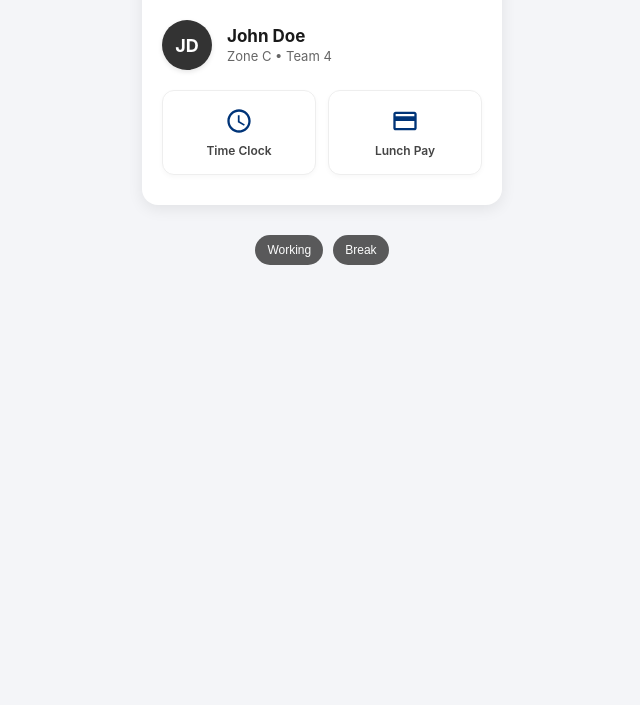
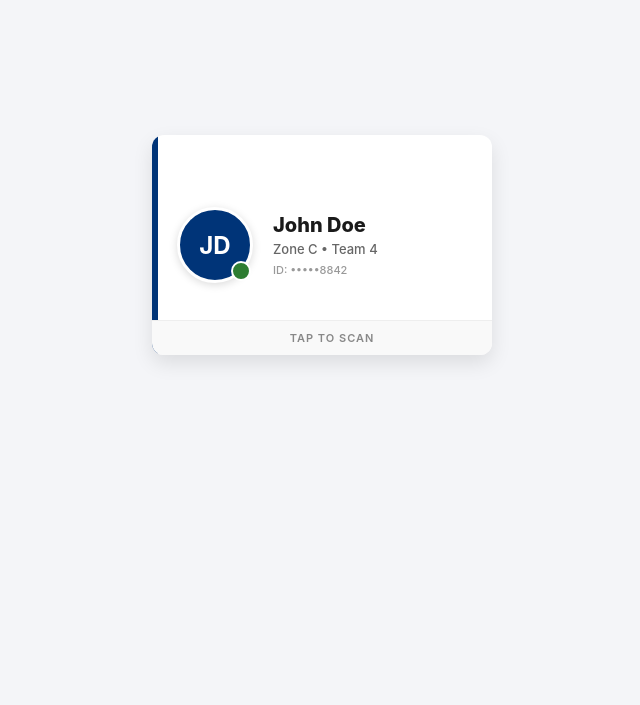
Before and after one commit to ebwilk/QR-Badge, a plain HTML site: page index.html in a window 1280 px wide. Shown: the part 95-800 px from the top of the page, without its empty margins (318-958 px from the left). Drawn offline with Linux system fonts and the light colour scheme.

Commit message:
Update index.html

```diff
--- a/index.html
+++ b/index.html
@@ -3,210 +3,198 @@
 <head>
 <meta charset="UTF-8"/>
 <meta name="viewport" content="width=device-width, initial-scale=1.0, maximum-scale=1.0, user-scalable=no"/>
-<title>Ford Mobile Badge</title>
+<title>Ford Digital ID</title>
 <style>
-    /* --- BRANDING --- */
     :root {
         --ford-blue: #003478;
-        --ford-light-blue: #eef4ff;
+        --bg-gray: #f4f5f8;
         --text-dark: #1a1a1a;
-        --warning: #d32f2f; /* Using Red for urgent break alerts */
-        --bg-gray: #f4f5f8;
     }
 
-    /* --- MOBILE RESET --- */
-    * { box-sizing: border-box; -webkit-tap-highlight-color: transparent; }
-
     body {
-        font-family: "Ford Antenna", -apple-system, BlinkMacSystemFont, Roboto, sans-serif;
+        font-family: "Ford Antenna", -apple-system, BlinkMacSystemFont, "Segoe UI", Roboto, sans-serif;
         background: var(--bg-gray);
         display: flex;
+        justify-content: center;
+        padding: 20px;
+        margin: 0;
+        /* Center vertically for demo */
+        min-height: 80vh;
+        align-items: center;
+    }
+
+    /* --- THE BADGE CONTAINER --- */
+    .id-card {
+        background: white;
+        width: 100%;
+        max-width: 340px;
+        height: 220px; /* Fixed height like a physical card */
+        border-radius: 12px;
+        box-shadow: 0 8px 20px rgba(0,0,0,0.1);
+        position: relative;
+        overflow: hidden;
+        cursor: pointer;
+        transition: transform 0.1s;
+    }
+
+    .id-card:active {
+        transform: scale(0.98);
+    }
+
+    /* --- SIDE A: PRIVACY VIEW --- */
+    .card-front {
+        height: 100%;
+        display: flex;
+        flex-direction: row;
+        align-items: center;
+        padding: 0 25px;
+        gap: 20px;
+        animation: fadeIn 0.3s ease;
+    }
+
+    .photo-area {
+        position: relative;
+    }
+
+    .avatar {
+        width: 70px;
+        height: 70px;
+        border-radius: 50%;
+        background: var(--ford-blue);
+        color: white;
+        display: flex;
+        align-items: center;
+        justify-content: center;
+        font-size: 24px;
+        font-weight: 700;
+        border: 3px solid white;
+        box-shadow: 0 2px 8px rgba(0,0,0,0.15);
+    }
+
+    .status-dot {
+        position: absolute;
+        bottom: 2px;
+        right: 2px;
+        width: 16px;
+        height: 16px;
+        background: #2e7d32; /* Active Green */
+        border: 2px solid white;
+        border-radius: 50%;
+    }
+
+    .info-area h2 {
+        margin: 0;
+        font-size: 20px;
+        color: var(--text-dark);
+        font-weight: 800;
+    }
+
+    .info-area p {
+        margin: 4px 0 0 0;
+        font-size: 13px;
+        color: #666;
+        font-weight: 500;
+    }
+
+    .tap-hint {
+        position: absolute;
+        bottom: 0;
+        left: 0;
+        width: 100%;
+        text-align: center;
+        padding: 10px;
+        background: #f9f9f9;
+        font-size: 11px;
+        color: #888;
+        font-weight: 600;
+        text-transform: uppercase;
+        letter-spacing: 1px;
+        border-top: 1px solid #eee;
+    }
+
+    /* --- SIDE B: QR CODE VIEW --- */
+    .card-back {
+        display: none; /* Hidden by default */
+        height: 100%;
         flex-direction: column;
         align-items: center;
-        padding: 20px;
-        margin: 0;
-        min-height: 100vh;
+        justify-content: center;
+        background: white;
+        animation: zoomIn 0.2s ease;
     }
 
-    /* --- WIDGET CONTAINER --- */
-    .smart-badge {
-        background: white;
-        width: 100%;
-        max-width: 360px; /* Fits standard phones perfectly */
-        border-radius: 16px; /* Rounder corners for mobile feel */
-        box-shadow: 0 4px 15px rgba(0,0,0,0.08);
-        display: flex;
-        flex-direction: column;
-        overflow: hidden;
-        /* Height auto allows it to fit content, but min-height prevents jumping */
-        min-height: 280px;
+    .qr-image {
+        width: 140px;
+        height: 140px;
+        mix-blend-mode: multiply;
     }
 
-    /* --- HEADER --- */
-    .live-status-header {
-        background: var(--ford-light-blue);
-        padding: 15px 20px;
-        display: flex;
-        justify-content: space-between;
-        align-items: center;
-        border-bottom: 1px solid #dae7ff;
+    .scan-text {
+        margin-top: 10px;
+        font-size: 14px;
+        font-weight: 700;
+        color: var(--ford-blue);
     }
 
-    .status-label { font-size: 11px; font-weight: 800; color: var(--ford-blue); text-transform: uppercase; margin-bottom: 4px; display: block; letter-spacing: 0.5px; }
-    .time-display { font-size: 22px; font-weight: 800; color: var(--text-dark); font-variant-numeric: tabular-nums; }
-
-    .status-icon { height: 36px; width: 36px; border-radius: 50%; display: flex; align-items: center; justify-content: center; background: #e3f2fd; color: var(--ford-blue); }
-    .status-icon.break { background: #ffebee; color: var(--warning); animation: pulse 2s infinite; }
-
-    /* --- CONTENT AREA --- */
-    .view-container { padding: 20px; flex: 1; display: flex; flex-direction: column; }
-
-    /* VIEW 1: DASHBOARD */
-    .view-dashboard { display: block; animation: fadeIn 0.3s ease; }
-
-    .user-section { display: flex; align-items: center; gap: 15px; margin-bottom: 20px; }
-    .avatar { width: 50px; height: 50px; border-radius: 50%; background: #333; color: white; display: flex; align-items: center; justify-content: center; font-weight: 700; font-size: 18px; box-shadow: 0 2px 5px rgba(0,0,0,0.1); }
-    .user-info h2 { margin: 0; font-size: 17px; color: var(--text-dark); }
-    .user-info p { margin: 2px 0 0 0; font-size: 13px; color: #666; }
-
-    /* TOUCH TARGETS (BUTTONS) */
-    .action-grid { display: grid; grid-template-columns: 1fr 1fr; gap: 12px; }
-    .action-btn {
-        border: 1px solid #eee; background: white;
-        padding: 16px; /* Large touch target */
-        border-radius: 12px; cursor: pointer;
-        display: flex; flex-direction: column; align-items: center; gap: 8px;
-        transition: transform 0.1s, background 0.2s;
-        box-shadow: 0 2px 5px rgba(0,0,0,0.03);
-    }
-    .action-btn:active { transform: scale(0.96); background: #f5f5f5; } /* Mobile click feel */
-    .action-btn svg { width: 28px; height: 28px; fill: var(--ford-blue); }
-    .action-label { font-size: 12px; font-weight: 600; color: #444; }
-
-    /* VIEW 2: QR CODE */
-    .view-qr { display: none; flex-direction: column; align-items: center; justify-content: center; text-align: center; animation: slideUp 0.3s ease; height: 100%; }
-
-    .qr-context-bar {
-        width: 100%; background: var(--warning); color: white;
-        font-size: 13px; font-weight: 700; text-align: center; padding: 8px;
-        border-radius: 6px; margin-bottom: 15px; display: none;
+    /* --- BLUE STRIPE DECORATION --- */
+    .blue-stripe {
+        position: absolute;
+        top: 0; left: 0; bottom: 0;
+        width: 6px;
+        background: var(--ford-blue);
     }
 
-    .close-btn {
-        margin-top: 20px; width: 100%; padding: 14px;
-        font-size: 14px; font-weight: 700; color: #555;
-        background: #f0f0f0; border: none; border-radius: 8px;
-        cursor: pointer; transition: background 0.2s;
-    }
-    .close-btn:active { background: #e0e0e0; }
+    @keyframes fadeIn { from { opacity: 0; } to { opacity: 1; } }
+    @keyframes zoomIn { from { transform: scale(0.95); opacity: 0; } to { transform: scale(1); opacity: 1; } }
 
-    /* --- ANIMATIONS --- */
-    @keyframes fadeIn { from { opacity: 0; } to { opacity: 1; } }
-    @keyframes slideUp { from { transform: translateY(10px); opacity: 0; } to { transform: translateY(0); opacity: 1; } }
-    @keyframes pulse { 0% { box-shadow: 0 0 0 0 rgba(211, 47, 47, 0.4); } 70% { box-shadow: 0 0 0 8px rgba(211, 47, 47, 0); } 100% { box-shadow: 0 0 0 0 rgba(211, 47, 47, 0); } }
-
-    /* --- SIMULATOR CONTROLS --- */
-    .sim-controls { margin-top: 30px; display:flex; gap:10px; opacity: 0.8; }
-    .sim-btn { padding: 8px 12px; font-size: 12px; background: #333; color: white; border: none; border-radius: 20px; }
 </style>
 </head>
 <body>
 
-<div class="smart-badge">
+<div class="id-card" onclick="toggleCard()">
+    <div class="blue-stripe"></div>
 
-    <div class="live-status-header" id="header-bg">
-        <div>
-            <span class="status-label" id="status-label">Shift Progress</span>
-            <div class="time-display" id="time-display">04h 15m</div>
+    <div class="card-front" id="view-front">
+        <div class="photo-area">
+            <div class="avatar">JD</div>
+            <div class="status-dot"></div>
         </div>
-        <div class="status-icon" id="status-icon">
-            <svg style="width:22px;height:22px;fill:currentColor" viewBox="0 0 24 24"><path d="M11.99 2C6.47 2 2 6.48 2 12s4.47 10 9.99 10C17.52 22 22 17.52 22 12S17.52 2 11.99 2zM12 20c-4.42 0-8-3.58-8-8s3.58-8 8-8 8 3.58 8 8-3.58 8-8 8zm.5-13H11v6l5.25 3.15.75-1.23-4.5-2.67z"/></svg>
+        <div class="info-area">
+            <h2>John Doe</h2>
+            <p>Zone C • Team 4</p>
+            <p style="font-size:11px; color:#999; margin-top:6px;">ID: •••••8842</p>
         </div>
+        <div class="tap-hint">Tap to Scan</div>
     </div>
 
-    <div id="view-main" class="view-container view-dashboard">
-        <div class="user-section">
-            <div class="avatar">JD</div>
-            <div class="user-info">
-                <h2>John Doe</h2>
-                <p>Zone C • Team 4</p>
-            </div>
-        </div>
-
-        <div class="action-grid">
-            <div class="action-btn" onclick="openQR('Time Clock')">
-                <svg viewBox="0 0 24 24"><path d="M12 2C6.48 2 2 6.48 2 12s4.48 10 10 10 10-4.48 10-10S17.52 2 12 2zm0 18c-4.41 0-8-3.59-8-8s3.59-8 8-8 8 3.59 8 8-3.59 8-8 8zm.5-13H11v6l5.25 3.15.75-1.23-4.5-2.67z"/></svg>
-                <span class="action-label">Time Clock</span>
-            </div>
-            <div class="action-btn" onclick="openQR('Cafeteria')">
-                <svg viewBox="0 0 24 24"><path d="M20 4H4c-1.11 0-1.99.89-1.99 2L2 18c0 1.11.89 2 2 2h16c1.11 0 2-.89 2-2V6c0-1.11-.89-2-2-2zm0 14H4v-6h16v6zm0-10H4V6h16v2z"/></svg>
-                <span class="action-label">Lunch Pay</span>
-            </div>
-        </div>
+    <div class="card-back" id="view-back">
+        <img src="https://api.qrserver.com/v1/create-qr-code/?size=150x150&data=FORD-EMPLOYEE-ID" class="qr-image" alt="QR">
+        <div class="scan-text">Ready to Scan</div>
     </div>
-
-    <div id="view-qr" class="view-container view-qr">
-        <div id="qr-alert" class="qr-context-bar">⚠️ Break Ending in 14:22</div>
-
-        <div style="font-weight:700; font-size:18px; margin-bottom:15px; color:#333;" id="qr-title">Scan Badge</div>
-
-        <img src="https://api.qrserver.com/v1/create-qr-code/?size=150x150&data=FORD-ID-123"
-             style="width:160px; height:160px; mix-blend-mode:multiply; border: 4px solid #fff; box-shadow: 0 4px 10px rgba(0,0,0,0.1);">
-
-        <button class="close-btn" onclick="closeQR()">Done</button>
-    </div>
-
-</div>
-
-<div class="sim-controls">
-    <button class="sim-btn" onclick="setMode('shift')">Working</button>
-    <button class="sim-btn" onclick="setMode('break')">Break</button>
 </div>
 
 <script>
-    let currentMode = 'shift';
+    function toggleCard() {
+        const front = document.getElementById('view-front');
+        const back = document.getElementById('view-back');
 
-    function setMode(mode) {
-        currentMode = mode;
-        const header = document.getElementById('header-bg');
-        const label = document.getElementById('status-label');
-        const time = document.getElementById('time-display');
-        const icon = document.getElementById('status-icon');
-        const alert = document.getElementById('qr-alert');
+        if (back.style.display === 'flex') {
+            // Go back to ID
+            back.style.display = 'none';
+            front.style.display = 'flex';
+        } else {
+            // Show QR
+            front.style.display = 'none';
+            back.style.display = 'flex';
 
-        if(mode === 'shift') {
-            label.innerText = "Shift Remaining";
-            time.innerText = "04h 15m";
-            time.style.color = "#1a1a1a";
-            icon.className = "status-icon";
-            icon.innerHTML = '<svg style="width:22px;height:22px;fill:currentColor" viewBox="0 0 24 24"><path d="M11.99 2C6.47 2 2 6.48 2 12s4.47 10 9.99 10C17.52 22 22 17.52 22 12S17.52 2 11.99 2zM12 20c-4.42 0-8-3.58-8-8s3.58-8 8-8 8 3.58 8 8-3.58 8-8 8zm.5-13H11v6l5.25 3.15.75-1.23-4.5-2.67z"/></svg>';
-            header.style.background = "#eef4ff";
-            alert.style.display = 'none';
-        } else {
-            label.innerText = "Break Remaining";
-            time.innerText = "14:22";
-            time.style.color = "#d32f2f";
-            icon.className = "status-icon break";
-            icon.innerHTML = '<svg style="width:22px;height:22px;fill:currentColor" viewBox="0 0 24 24"><path d="M20 3h-1V1h-2v2H7V1H5v2H4c-1.1 0-2 .9-2 2v16c0 1.1.9 2 2 2h16c1.1 0 2-.9 2-2V5c0-1.1-.9-2-2-2zm0 18H4V8h16v13z"/></svg>';
-            header.style.background = "#ffebee";
+            // Auto-close after 10 seconds (Optional Convenience)
+            setTimeout(() => {
+                if(back.style.display === 'flex') {
+                    back.style.display = 'none';
+                    front.style.display = 'flex';
+                }
+            }, 10000);
         }
-    }
-
-    function openQR(title) {
-        document.getElementById('view-main').style.display = 'none';
-        document.getElementById('view-qr').style.display = 'flex';
-        document.getElementById('qr-title').innerText = title;
-
-        if(currentMode === 'break') {
-            document.getElementById('qr-alert').style.display = 'block';
-        } else {
-            document.getElementById('qr-alert').style.display = 'none';
-        }
-    }
-
-    function closeQR() {
-        document.getElementById('view-qr').style.display = 'none';
-        document.getElementById('view-main').style.display = 'block';
     }
 </script>
 
```
